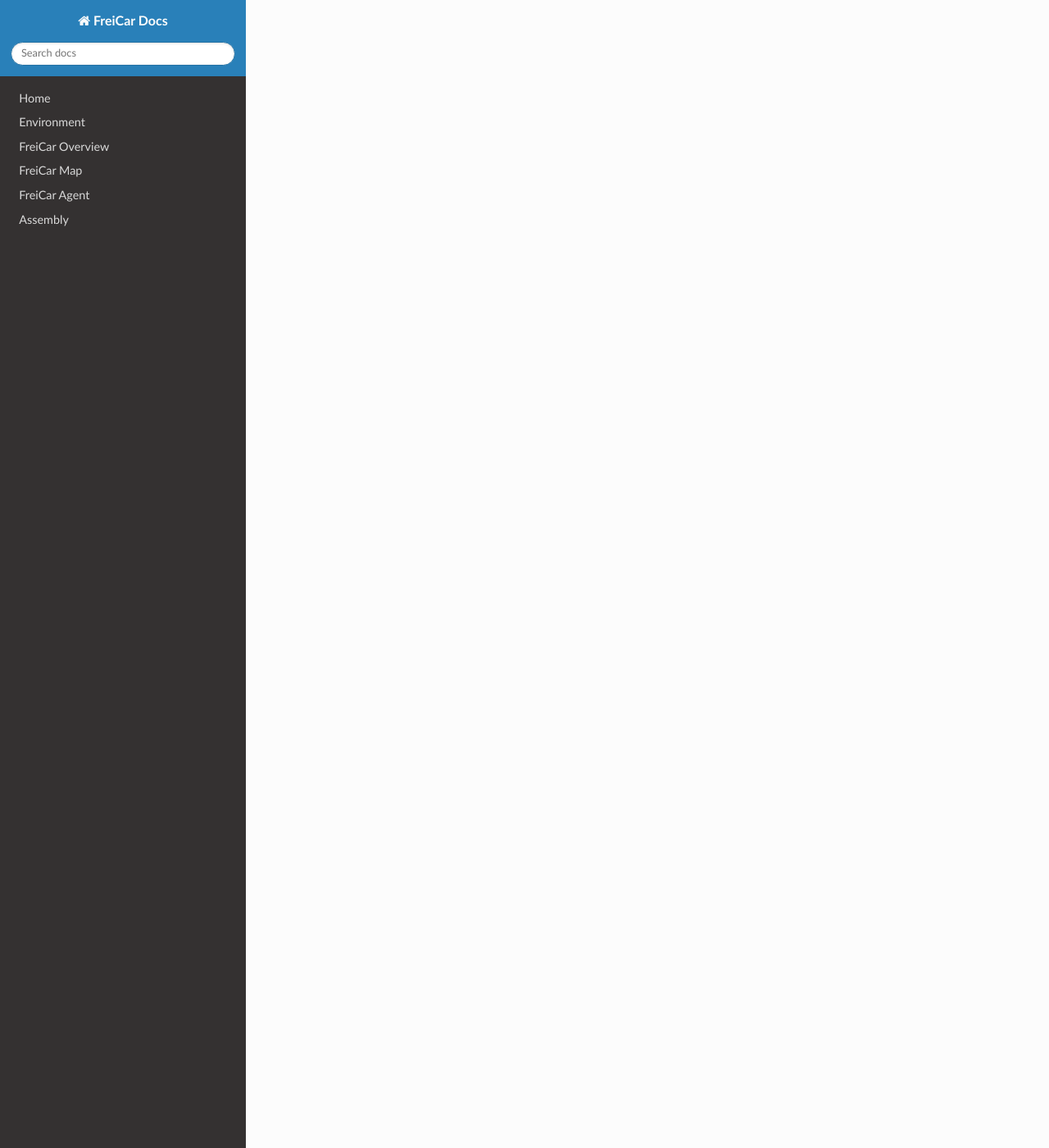
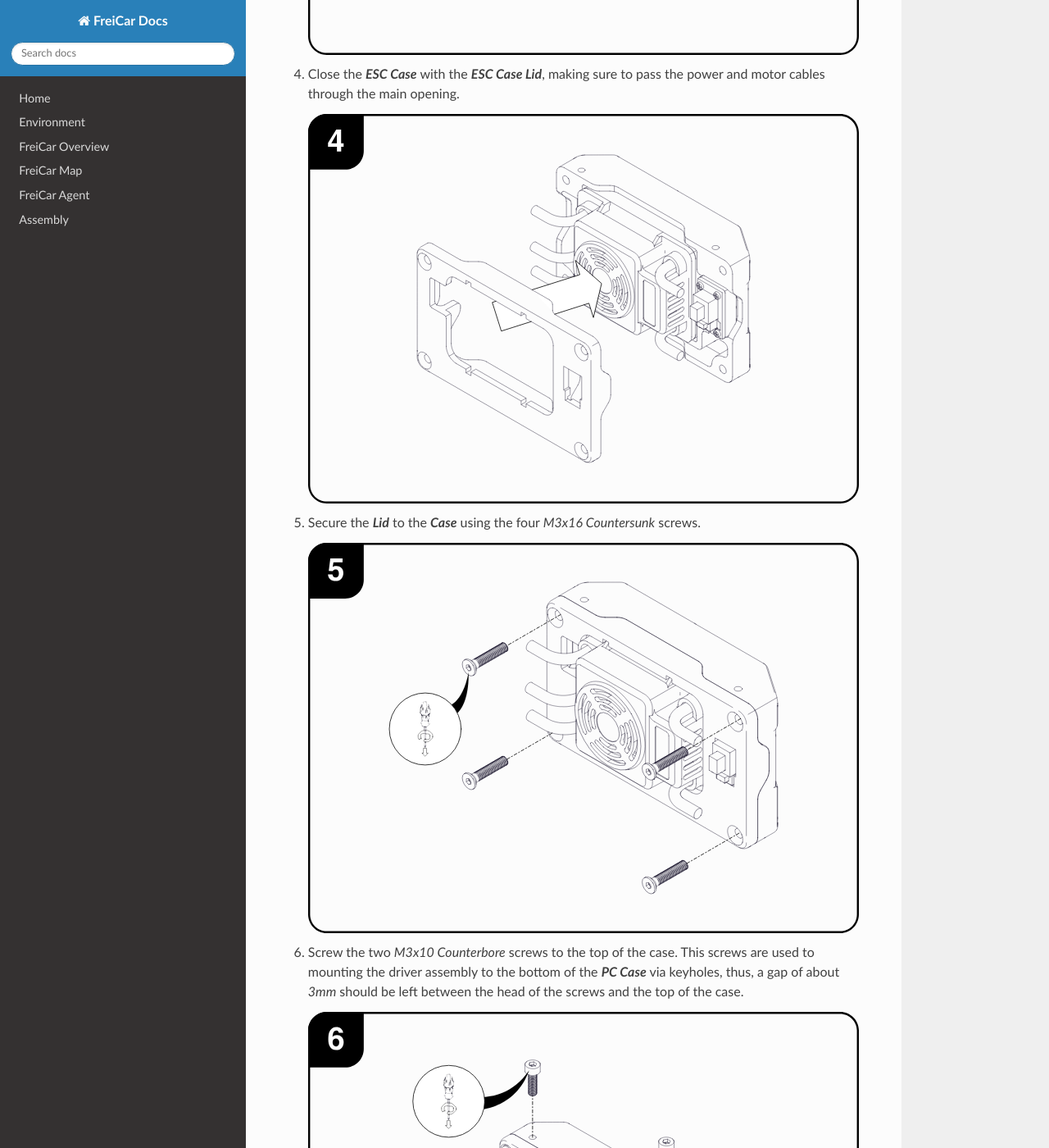
Before and after one commit to JohanVer/freicar_docs, an MkDocs documentation site: the page built from docs/assembly/esc_case.md, in a window 1280 px wide and 1400 px high, scrolled down 3317 px. Shown: the whole window at 82% size. Built offline with MkDocs 1.6.1, drawn with Linux system fonts in a browser that asks for light colours; nearby versions of some CDN libraries; some of the changed text lies outside the part shown.

Commit message:
Finished ESC_Case.

```diff
--- a/docs/assembly/esc_case.md
+++ b/docs/assembly/esc_case.md
@@ -8,6 +8,10 @@ This sub-assembly is used for protecting the ESC and providing mounting features
 
 ## I. Requirements
 ### Tools
+
+|        | Description|
+|:------:|:-----------|
+|![screwdriver](img/tools/driver.svg)| 2 and 2.5mm Hex Driver     |
 
 
 ### Parts
@@ -37,7 +41,30 @@ This sub-assembly is used for protecting the ESC and providing mounting features
 
 
 
- 1.
+1. Insert the four *M3 Nyloc nuts* in their respective holes at the back of the ***ESC Case***.
+
+    ![s001](img/asm/esc_case/stp/S001.svg)
+
+2. Place the ***ESC Power Switch*** in its position at the front of the ***ESC Case***. It should fit snuggly, without needing too much insertion force.
+
+    ![s002](img/asm/esc_case/stp/S002.svg)
+
+3. Place the ***ESC*** in its position at the front of the ***ESC Case*** and route the ***Switch***'s cable through the groove at the bottom of the ***Case***.
+
+    ![s003](img/asm/esc_case/stp/S003.svg)
+
+4. Close the ***ESC Case*** with the ***ESC Case Lid***, making sure to pass the power and motor cables through the main opening.
+
+     ![s004](img/asm/esc_case/stp/S004.svg)
+
+5. Secure the ***Lid*** to the ***Case*** using the four *M3x16 Countersunk* screws.
+
+     ![s005](img/asm/esc_case/stp/S005.svg)
+
+6. Screw the two *M3x10 Counterbore* screws to the top of the case. This screws are used to mounting the driver assembly to the bottom of the ***PC Case*** via keyholes, thus, a gap of about *3mm* should be left between the head of the screws and the top of the case.
+
+     ![s006](img/asm/esc_case/stp/S006.svg)
+
 
 ## III. Exploded View
 
```
Also changed, not shown: docs/assembly/img/asm/esc_case/stp/S001.svg (added), docs/assembly/img/asm/esc_case/stp/S002.svg (added), docs/assembly/img/asm/esc_case/stp/S003.svg (added), docs/assembly/img/asm/esc_case/stp/S004.svg (added), docs/assembly/img/asm/esc_case/stp/S005.svg (added), docs/assembly/img/asm/esc_case/stp/S006.svg (added), docs/assembly/img/tools/driver.svg (added).
